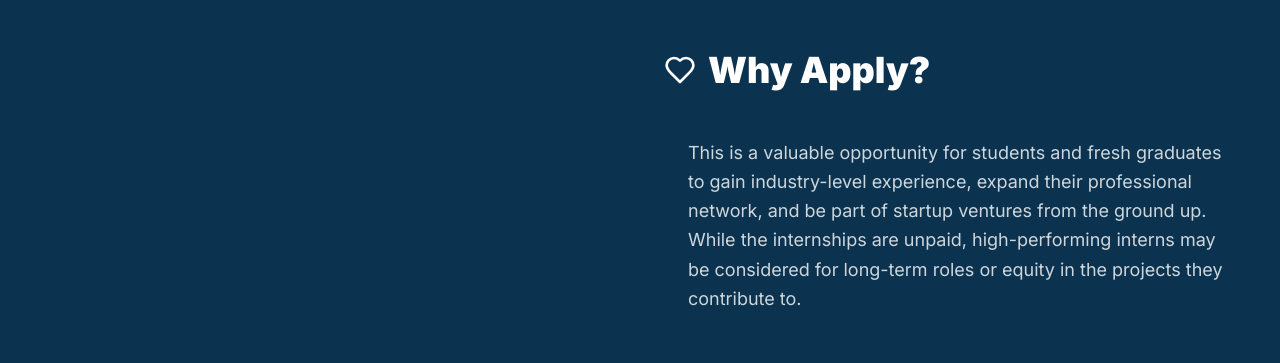
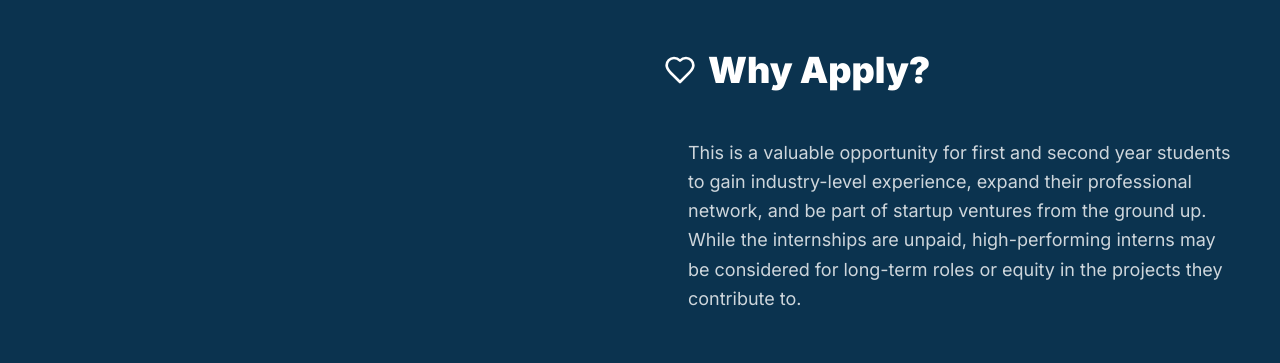
Before and after one commit to Faseeh06/zenstudios, a Next.js app: page /careers in a window 1280 px wide. Shown: the part 2141-2504 px from the top of the page. Built offline with nearby package versions, Linux system fonts and the light colour scheme.

Commit message:
Change in details

```diff
--- a/app/careers/page.tsx
+++ b/app/careers/page.tsx
@@ -158,7 +158,7 @@ export default function CareersPage() {
                   </h2>
                   <div className="bg-secondary-main/50 p-6 rounded-xl hover:bg-secondary-main/70 transition-colors">
                     <p className="text-lg leading-relaxed text-white/80">
-                      This is a valuable opportunity for students and fresh graduates to gain industry-level experience,
+                      This is a valuable opportunity for first and second year students to gain industry-level experience,
                       expand their professional network, and be part of startup ventures from the ground up. While the
                       internships are unpaid, high-performing interns may be considered for long-term roles or equity in
                       the projects they contribute to.
```
